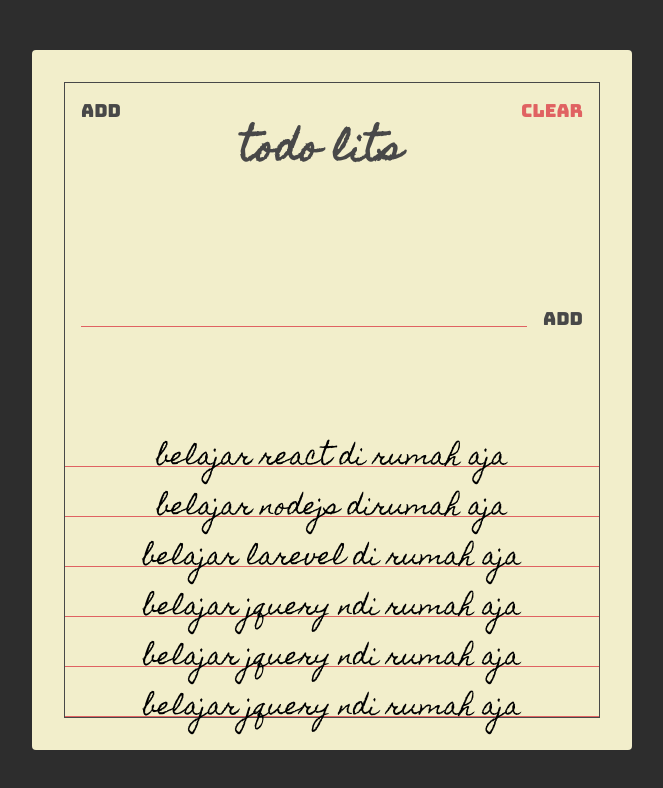
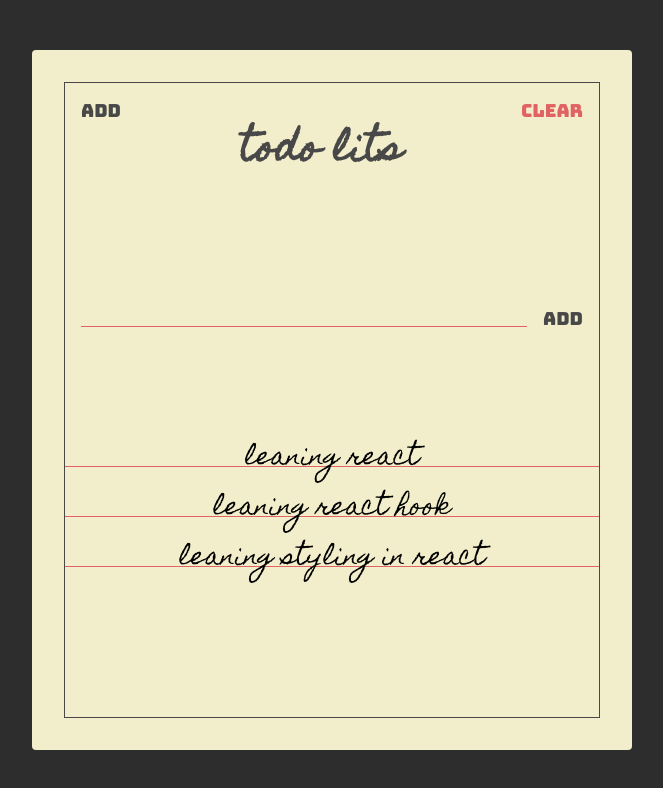
Before and after one commit to elitesavier79/react-todolist, a React (Create React App) app: page / in a window 1280 px wide. Shown: the top 788 px of the page, without its empty margins (308-971 px from the left). Built offline with nearby package versions, Linux system fonts and the light colour scheme.

Commit message:
membuat refactor antara todos dan todolist component
materi react course

```diff
--- a/src/components/todoform.jsx
+++ b/src/components/todoform.jsx
@@ -8,7 +8,7 @@
     e.preventDefault();
 
     if (!value) {
-      alert("no blank todo!");
+      alert("no blank text!");
       return;
     }
 
--- a/src/components/todos.jsx
+++ b/src/components/todos.jsx
@@ -1,28 +1,9 @@
 import React from "react";
+import PropTypes from "prop-types";
+
 import Todo from "./todo";
 
-const Todos = () => {
-  const todos = [
-    {
-      text: "belajar react di rumah aja "
-    },
-    {
-      text: "belajar nodejs dirumah aja"
-    },
-    {
-      text: "belajar larevel di rumah aja"
-    },
-    {
-      text: "belajar jquery ndi rumah aja"
-    },
-    {
-      text: "belajar jquery ndi rumah aja"
-    },
-    {
-      text: "belajar jquery ndi rumah aja"
-    }
-  ];
-
+const Todos = ({ todos }) => {
   return (
     <section className="todos">
       {todos.map(todo => {
@@ -32,4 +13,12 @@
   );
 };
 
+Todos.proptypes = {
+  todos: PropTypes.arrayOf(
+    PropTypes.shape({
+      text: PropTypes.string
+    })
+  )
+};
+
 export default Todos;
--- a/src/pages/todolist.jsx
+++ b/src/pages/todolist.jsx
@@ -1,15 +1,22 @@
-import React from "react";
+import React, { useState } from "react";
+
 import Paper from "../components/paper";
 import Header from "../components/header";
 import Todoform from "../components/todoform";
 import Todos from "../components/todos";
 
 const Todolist = () => {
+  const [todos, setTodos] = useState([
+    { text: "leaning react" },
+    { text: "leaning react hook" },
+    { text: "leaning styling in react" }
+  ]);
+
   return (
     <Paper>
       <Header />
       <Todoform />
-      <Todos />
+      <Todos todos={todos} />
     </Paper>
   );
 };
```
